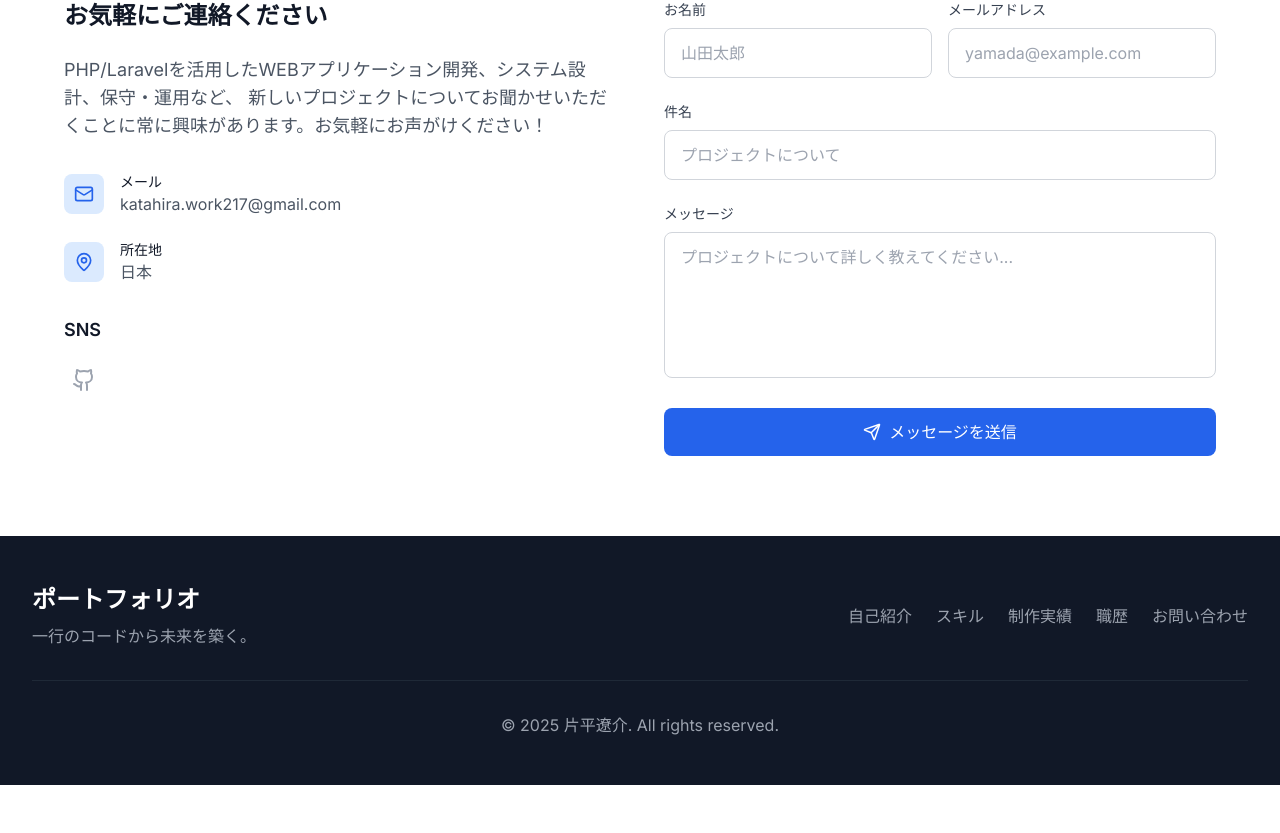
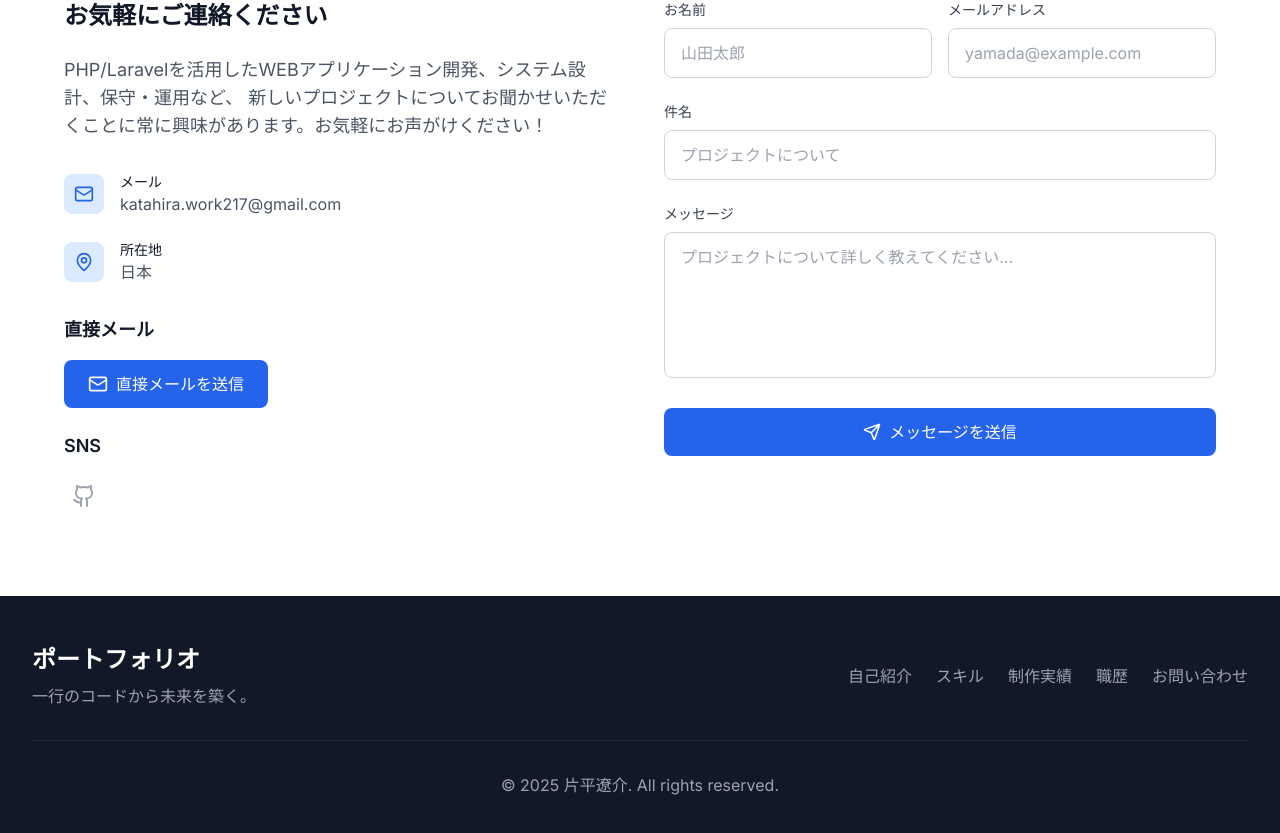
Before and after one commit to workkatahira/portfolio, a React (Vite) app: page / in a window 1280 px wide. Shown: the part 4639-5472 px from the top of the page. Before the commit the page ends 5424 px from the top, so only its background shows below. Built offline with nearby package versions, Linux system fonts and the light colour scheme.

Commit message:
Improve email functionality with direct mail button and better mailto handling

```diff
--- a/src/components/Contact.tsx
+++ b/src/components/Contact.tsx
@@ -20,13 +20,16 @@ const Contact = () => {
     e.preventDefault();
 
     // メール送信のためのURLを作成
-    const subject = encodeURIComponent(formData.subject);
+    const subject = encodeURIComponent(`【ポートフォリオからのお問い合わせ】${formData.subject}`);
     const body = encodeURIComponent(
-      `お名前: ${formData.name}\nメールアドレス: ${formData.email}\n\nメッセージ:\n${formData.message}`
+      `お名前: ${formData.name}\nメールアドレス: ${formData.email}\n件名: ${formData.subject}\n\nメッセージ:\n${formData.message}\n\n---\nこのメールはポートフォリオサイト（https://workkatahira.github.io/portfolio/）から送信されました。`
     );
 
     // メールアプリを開く
-    window.location.href = `mailto:katahira.work217@gmail.com?subject=${subject}&body=${body}`;
+    window.open(`mailto:katahira.work217@gmail.com?subject=${subject}&body=${body}`, '_blank');
+
+    // 成功メッセージを表示
+    alert('メールアプリが開きました。内容を確認して送信してください。');
 
     // フォームをリセット
     setFormData({
@@ -101,6 +104,17 @@ const Contact = () => {
             </div>
 
             <div>
+              <h4 className="text-lg font-semibold text-gray-900 mb-4">直接メール</h4>
+              <a
+                href="mailto:katahira.work217@gmail.com?subject=【ポートフォリオからのお問い合わせ】"
+                className="inline-flex items-center px-6 py-3 bg-blue-600 text-white rounded-lg hover:bg-blue-700 transition-colors font-medium"
+              >
+                <Mail size={20} className="mr-2" />
+                直接メールを送信
+              </a>
+            </div>
+
+            <div className="mt-6">
               <h4 className="text-lg font-semibold text-gray-900 mb-4">SNS</h4>
               <div className="flex space-x-4">
                 {socialLinks.map((social, index) => (
```
